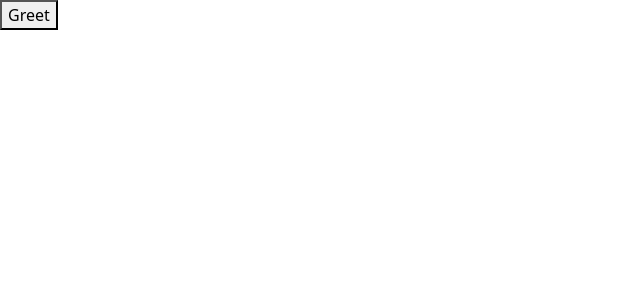
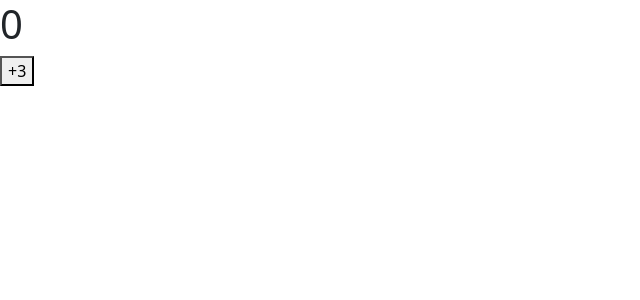
Before and after one commit to shinemost/react-app, a React (Vite) app: page / in a window 1280 px wide. Shown: the top 300 px of the page, without its empty margins (0-640 px from the left). Built offline with nearby package versions, Linux system fonts and the light colour scheme.

Commit message:
设置 state 只会为 下一次 渲染变更 state 的值

```diff
--- a/src/App.tsx
+++ b/src/App.tsx
@@ -1,7 +1,7 @@
 /*
- * @LastEditors: shinemost supertain147@163.com
+ * @LastEditors: fuhj_smc fuhj_smc@si-tech.com.cn
  * @Date: 2023-04-26 20:47:45
- * @LastEditTime: 2023-05-03 22:24:33
+ * @LastEditTime: 2023-05-07 21:35:29
  * @FilePath: \react-app\src\App.tsx
  */
 /*
@@ -10,12 +10,13 @@
  * @LastEditTime: 2023-05-03 11:55:12
  * @FilePath: \react-app\src\App.tsx
  */
+import Counter from './components/Counter'
 import FeedbackForm2 from './components/FeedbackForm2'
 
 function App() {
   return (
     <div>
-      <FeedbackForm2 />
+      <Counter />
     </div>
   )
 }
--- /dev/null
+++ b/src/components/Counter.tsx
@@ -0,0 +1,29 @@
+/*
+ * @Author: fuhj_smc fuhj_smc@si-tech.com.cn
+ * @Date: 2023-05-07 21:32:31
+ * @LastEditors: fuhj_smc fuhj_smc@si-tech.com.cn
+ * @LastEditTime: 2023-05-07 21:37:18
+ * @FilePath: \react-app\src\components\Counter.tsx
+ * @Description: 这是默认设置,请设置`customMade`, 打开koroFileHeader查看配置 进行设置: https://github.com/OBKoro1/koro1FileHeader/wiki/%E9%85%8D%E7%BD%AE
+ */
+import { useState } from 'react'
+
+const Counter = () => {
+  const [number, setNumber] = useState(0)
+  return (
+    <>
+      <h1>{number}</h1>
+      <button
+        onClick={() => {
+          setNumber(number + 1)
+          setNumber(number + 1)
+          setNumber(number + 1)
+        }}
+      >
+        +3
+      </button>
+    </>
+  )
+}
+
+export default Counter
```
Also changed, not shown: 1 other file (tests, documents, lock files or other folders).
